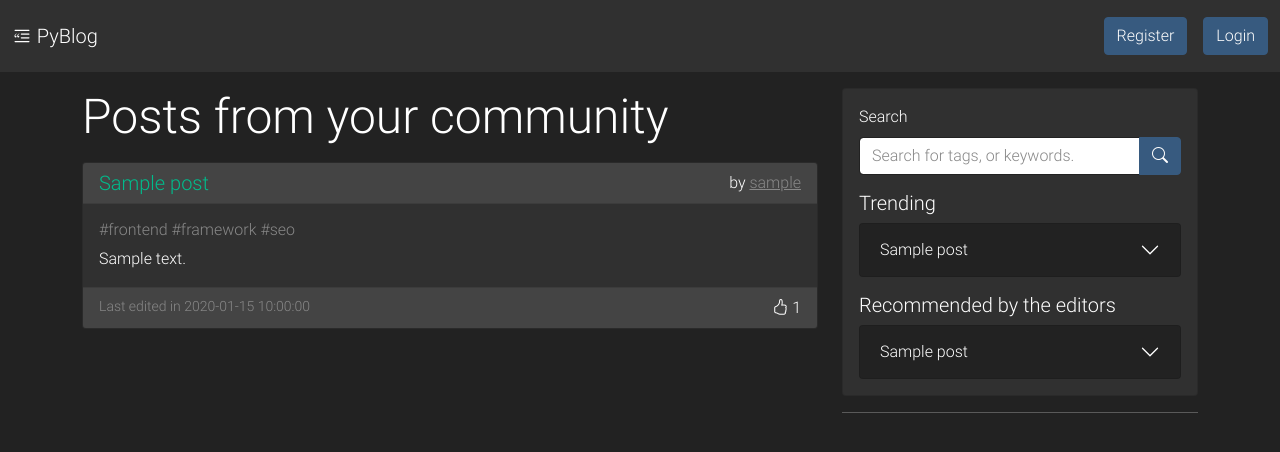
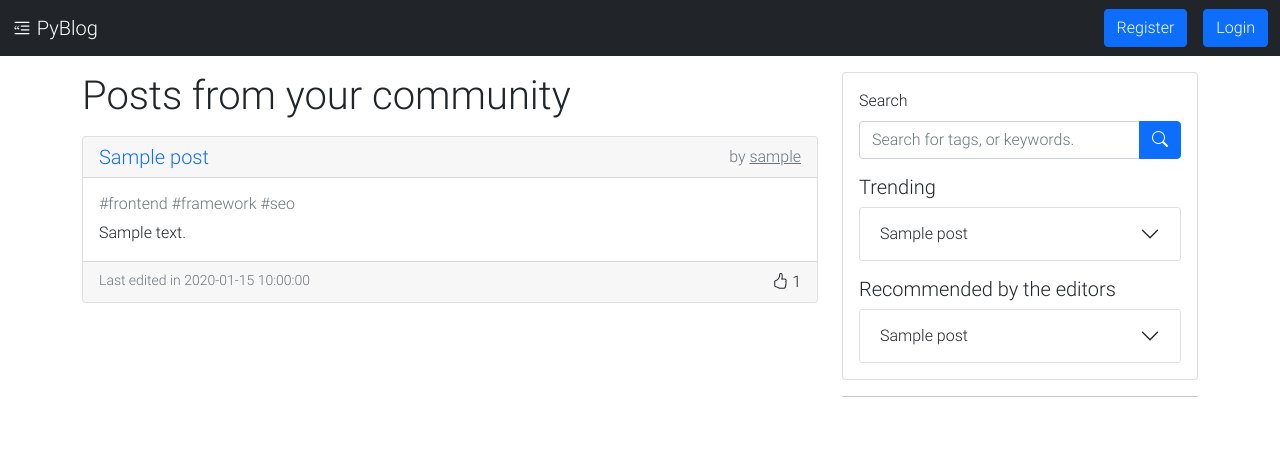
Before and after one commit to demetrius-mp/pyblog, a Python web app: template pyblog/templates/index.html in a window 1280 px wide. Shown: the top 452 px of the page. Run offline with Jinja, Linux system fonts and the light colour scheme; the template is opened without the code that fills it: most values are stand-ins (such as "Sample title", 1, 10 or a date in 2020).

Commit message:
change to light theme

```diff
--- a/pyblog/static/css/base.css
+++ b/pyblog/static/css/base.css
@@ -2,9 +2,9 @@ body {
   font-family: Roboto-Light, serif;
 }
 
-.text-secondary {
-  color: white!important;
-}
+/*.text-secondary {*/
+/*  color: white!important;*/
+/*}*/
 
 #toast-container > .toast {
   background-image: none !important;
--- a/pyblog/templates/base/base.html
+++ b/pyblog/templates/base/base.html
@@ -4,8 +4,8 @@
 <head>
   <meta charset="utf-8">
   <meta name="viewport" content="width=device-width, initial-scale=1">
-{#  <link rel="stylesheet" href="{{ url_for('static', filename='vendor/bootstrap-5.0.2-dist/css/bootstrap.min.css') }}">#}
-  <link rel="stylesheet" href="{{ url_for('static', filename='vendor/bootswatch-5/darkly/bootstrap.min.css') }}">
+  <link rel="stylesheet" href="{{ url_for('static', filename='vendor/bootstrap-5.0.2-dist/css/bootstrap.min.css') }}">
+{#  <link rel="stylesheet" href="{{ url_for('static', filename='vendor/bootswatch-5/darkly/bootstrap.min.css') }}">#}
   <link rel="stylesheet" href="{{ url_for('static', filename='vendor/toastr/toastr.min.css') }}">
   <link rel="stylesheet" href="{{ url_for('static', filename='vendor/bootstrap-icons-1.5.0/bootstrap-icons.css') }}">
   <link rel="stylesheet" href="{{ url_for('static', filename='css/base.css') }}">
```
